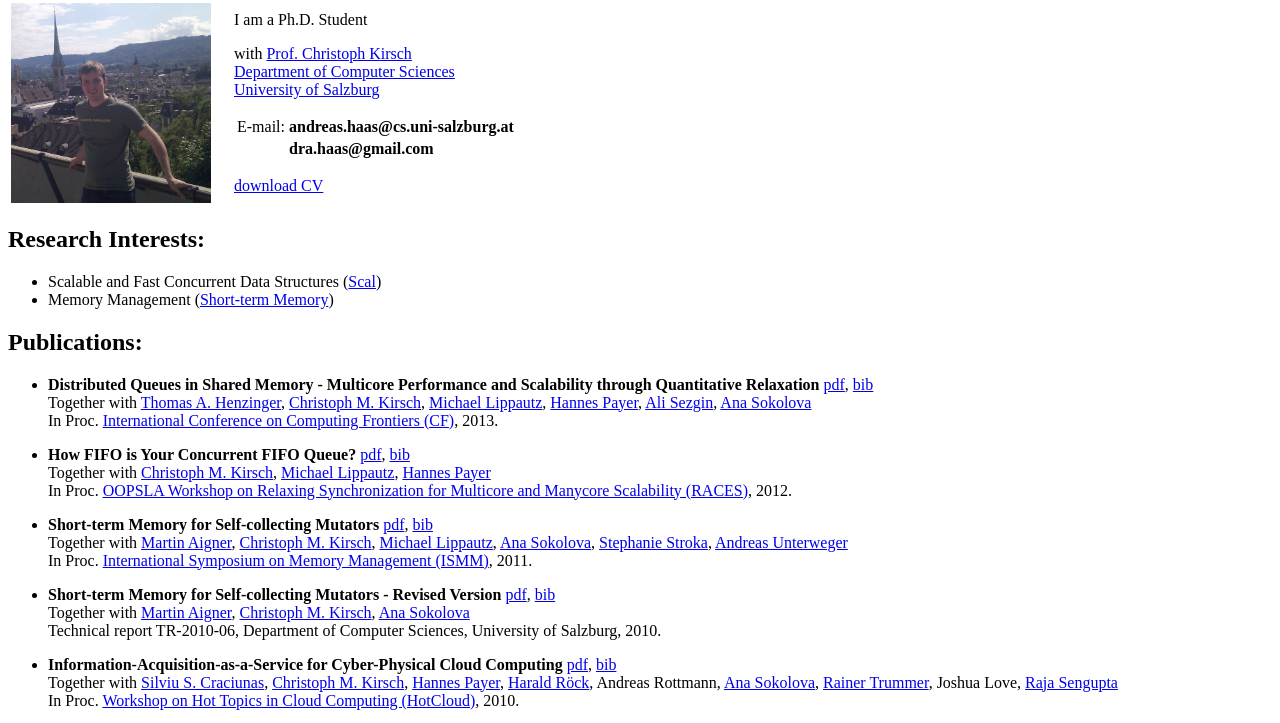
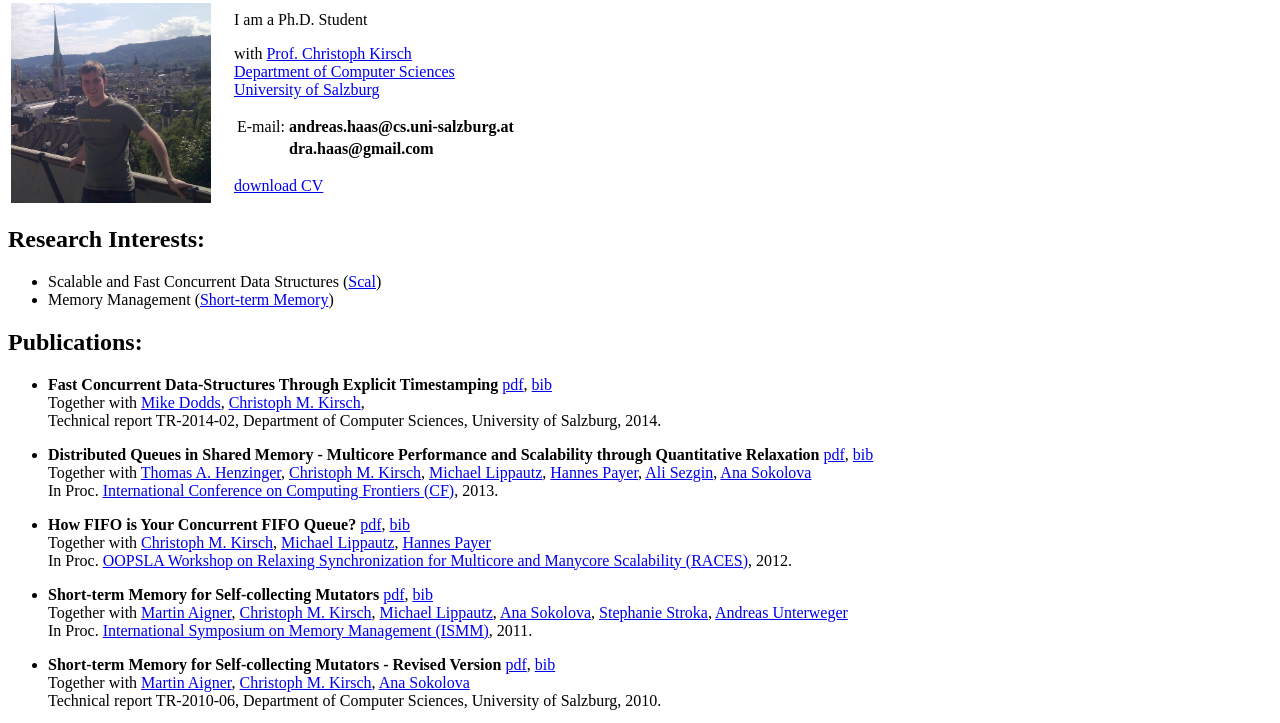
Before and after one commit to anhaas/anhaas.github.com, a plain HTML site: page index.html in a window 1280 px wide. Shown: the part 66-789 px from the top of the page. Drawn offline with Linux system fonts and the light colour scheme.

Commit message:
tech report added

```diff
--- a/index.html
+++ b/index.html
@@ -40,7 +40,20 @@
       </UL>
 
 <H2>Publications: </H2>
-      <UL>
+<UL>
+        <LI>
+          <p>
+            <b>Fast Concurrent Data-Structures Through Explicit Timestamping</b>
+            <a href="papers/2014-03_Dodds_Haas_Kirsch.pdf" target="_blank">pdf</a>,
+            <a href="haas.bib" target="_blank">bib</a>
+            <br/>
+              Together with
+                       <a href="http://www-users.cs.york.ac.uk/~miked">Mike Dodds</a>,
+                       <a href="http://www.cs.uni-salzburg.at/~ck">Christoph M. Kirsch</a>,
+            <br/>
+            Technical report TR-2014-02, Department of Computer Sciences,
+            University of Salzburg, 2014. </p>
+        </LI>
         <li>
           <p>
             <b>Distributed Queues in Shared Memory - Multicore Performance and
```
Also changed, not shown: 3 other files.
